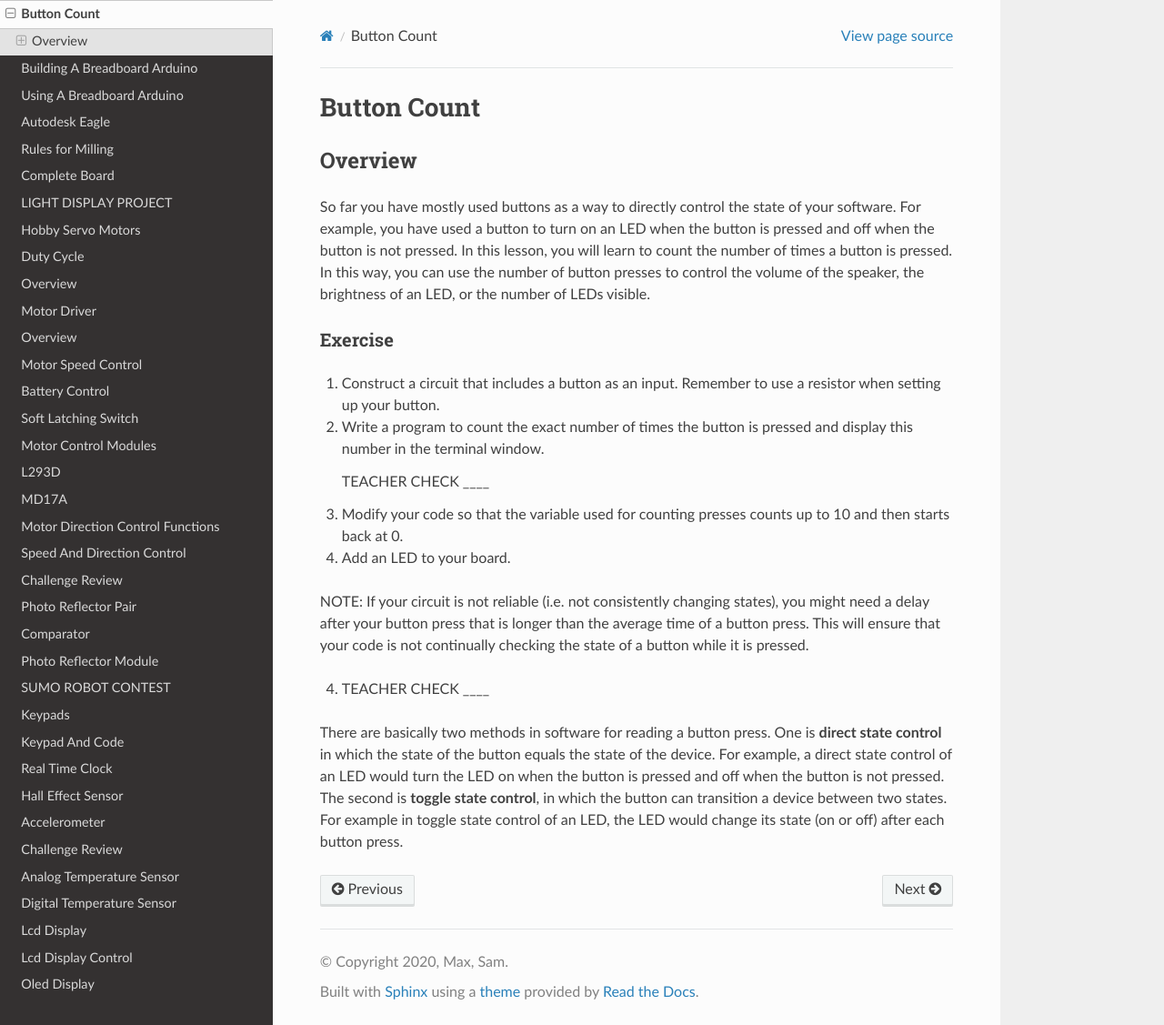
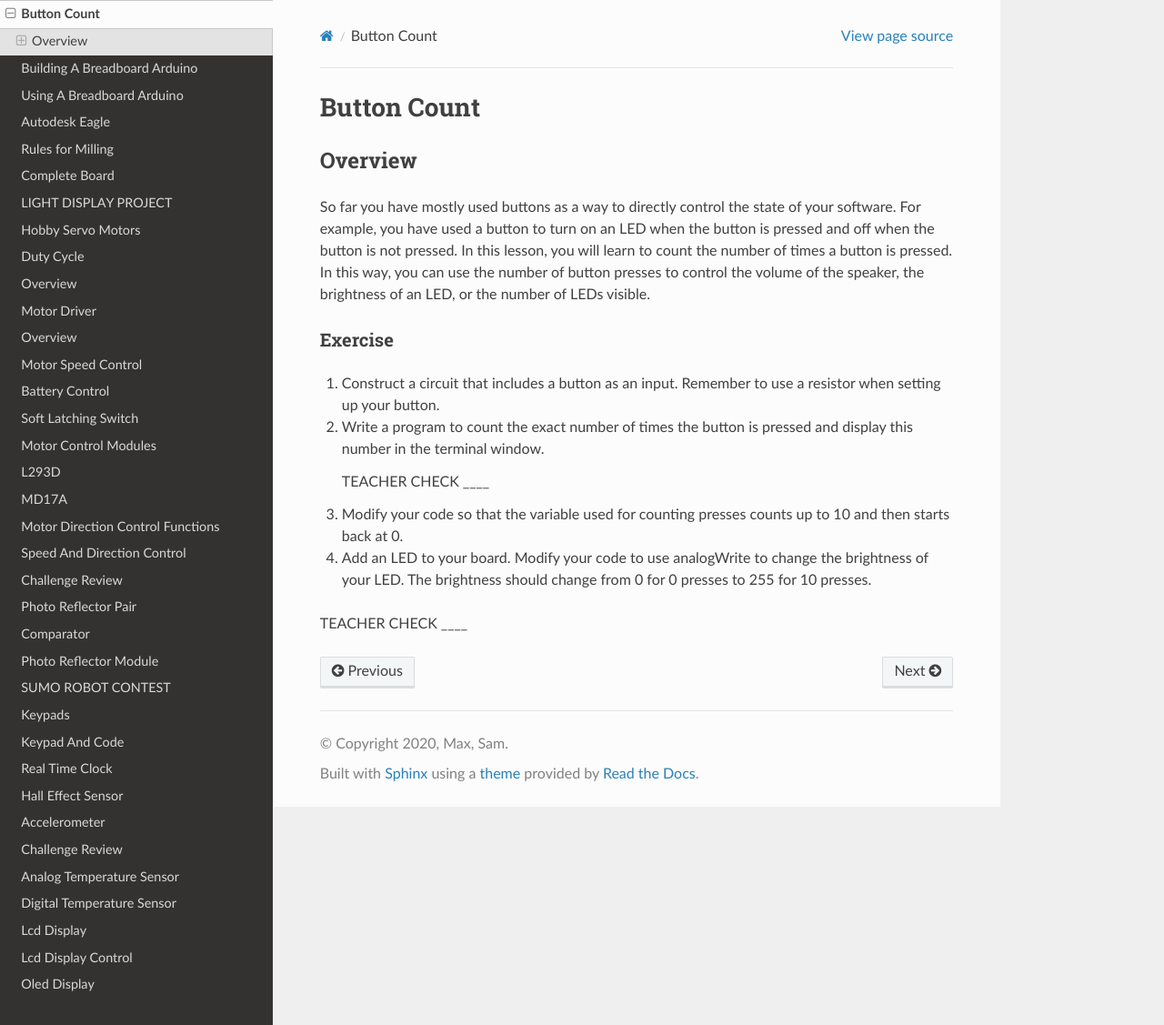
Before and after one commit to maxtkc/mvths-wiki, a Sphinx documentation site: the page built from docs/042b-button-software.rst, in a window 1280 px wide and 1127 px high. Shown: the whole window at 91% size. Built offline with Sphinx 7.4.7 and the Read the Docs theme 2.0.0, drawn with Linux system fonts in a browser that asks for light colours; pages that are not in the unit, such as notebooks, are missing from menus.

Commit message:
Update 042b-button-software.rst

```diff
--- a/docs/042b-button-software.rst
+++ b/docs/042b-button-software.rst
@@ -17,11 +17,6 @@ Exercise
 
 #. Modify your code so that the variable used for counting presses counts up to 10 and then starts back at 0.
 
-#. Add an LED to your board.
+#. Add an LED to your board. Modify your code to use analogWrite to change the brightness of your LED. The brightness should change from 0 for 0 presses to 255 for 10 presses.
 
-NOTE: If your circuit is not reliable (i.e. not consistently changing states), you might need a delay after your button press that is longer than the average time of a button press. This will ensure that your code is not continually checking the state of a button while it is pressed.
-
-4. TEACHER CHECK \_\_\_\_
-
-
-There are basically two methods in software for reading a button press. One is **direct state control** in which the state of the button equals the state of the device. For example, a direct state control of an LED would turn the LED on when the button is pressed and off when the button is not pressed. The second is **toggle state control**, in which the button can transition a device between two states. For example in toggle state control of an LED, the LED would change its state (on or off) after each button press.
+TEACHER CHECK \_\_\_\_
```
